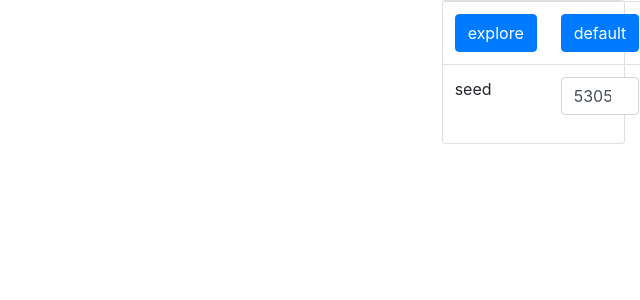
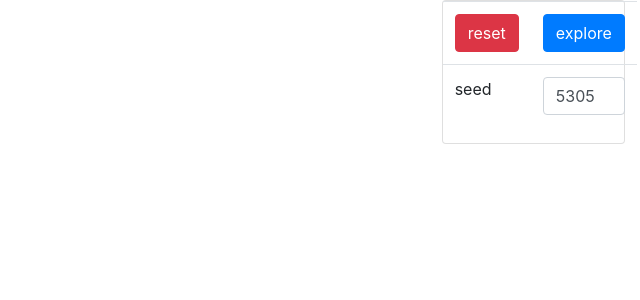
Before and after one commit to Holim0711/image-data-explorer, a Flask app: page / in a window 1280 px wide. Shown: the top 300 px of the page, without its empty margins (640-1280 px from the left). Run offline with Flask 2, Linux system fonts and the light colour scheme; parts of the project's set-up code (start-up, migrations or seed data) failed here and were passed over; some libraries are stand-ins or nearby versions.

Commit message:
rename button

```diff
--- a/templates/viewer.html
+++ b/templates/viewer.html
@@ -31,10 +31,10 @@
               <tbody>
                 <tr>
                   <td>
-                    <input id="request-explore" class="btn btn-primary" type="button" value="explore">
+                    <input id="request-reset" class="btn btn-danger" type="button" value="reset">
                   </td>
                   <td>
-                    <input id="request-default" class="btn btn-primary" type="button" value="default">
+                    <input id="request-explore" class="btn btn-primary" type="button" value="explore">
                   </td>
                 </tr>
                 <tr>
@@ -85,7 +85,7 @@
         });
         location.href = param_str;
       };
-      document.getElementById("request-default").onclick = function() {
+      document.getElementById("request-reset").onclick = function() {
         location.href = "?";
       };
     </script>
```
